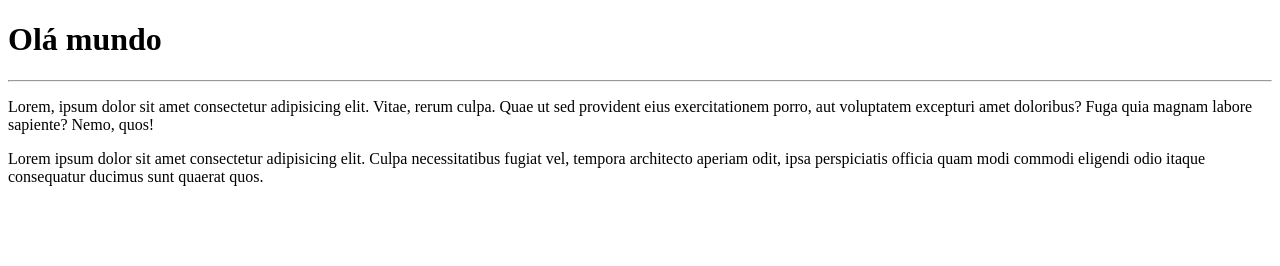
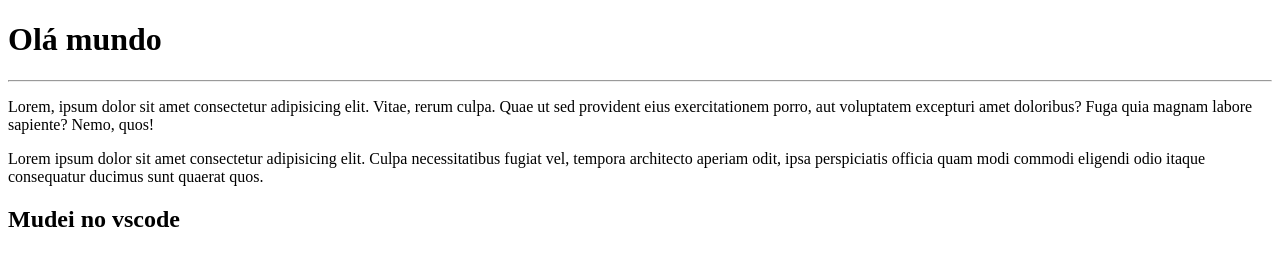
Before and after one commit to Vicdomingos/Ola-mundo, a plain HTML site: page site-exemplo/index.html in a window 1280 px wide. Drawn offline with Linux system fonts and the light colour scheme.

```diff
--- a/site-exemplo/index.html
+++ b/site-exemplo/index.html
@@ -10,6 +10,7 @@
     <hr>
     <p>Lorem, ipsum dolor sit amet consectetur adipisicing elit. Vitae, rerum culpa. Quae ut sed provident eius exercitationem porro, aut voluptatem excepturi amet doloribus? Fuga quia magnam labore sapiente? Nemo, quos!</p>
     <p>Lorem ipsum dolor sit amet consectetur adipisicing elit. Culpa necessitatibus fugiat vel, tempora architecto aperiam odit, ipsa perspiciatis officia quam modi commodi eligendi odio itaque consequatur ducimus sunt quaerat quos.</p>
+    <h2>Mudei no vscode</h2>
 
 </body>
 </html>
```
